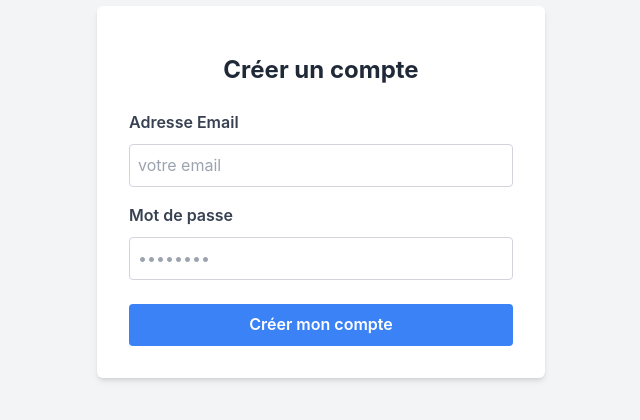
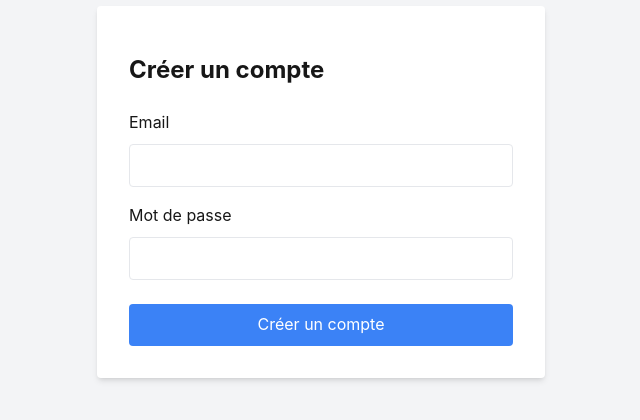
Before and after one commit to Ksper94/my-football, a Next.js app: page /signup in a window 1280 px wide. Shown: the part 208-628 px from the top of the page, without its empty margins (319-959 px from the left). Built offline with nearby package versions, Linux system fonts and the light colour scheme; no server answers.

Commit message:
Message décrivant vos modifications

```diff
--- a/context/AuthContext.js
+++ b/context/AuthContext.js
@@ -1,6 +1,4 @@
-// context/AuthContext.js
-import React, { createContext, useState, useEffect, useContext, useCallback, useMemo } from 'react';
-import PropTypes from 'prop-types';
+import React, { createContext, useContext, useState, useEffect, useCallback, useMemo } from 'react';
 import { supabase } from '../utils/supabaseClient';
 
 const AuthContext = createContext();
@@ -11,67 +9,81 @@ export const AuthProvider = ({ children }) => {
   const [authError, setAuthError] = useState(null);
 
   useEffect(() => {
-    let mounted = true;
-
     const getSession = async () => {
-      try {
-        const { data, error } = await supabase.auth.getSession();
+      const { data: session, error } = await supabase.auth.getSession();
       if (error) {
-          console.error('Error getting session:', error);
+        console.error('Error fetching session:', error);
         setAuthError(error);
+      } else {
+        setUser(session?.user || null);
       }
-        if (mounted) {
-          setUser(data.session?.user || null);
       setLoading(false);
-        }
-      } catch (err) {
-        console.error('Unexpected error getting session:', err);
-        if (mounted) setLoading(false);
-      }
     };
 
     getSession();
 
-    const { data: authListener } = supabase.auth.onAuthStateChange((_event, session) => {
+    const { data: subscription } = supabase.auth.onAuthStateChange((_event, session) => {
       setUser(session?.user || null);
     });
 
-    return () => {
-      mounted = false;
-      authListener?.subscription?.unsubscribe();
-    };
+    return () => subscription.unsubscribe();
+  }, []);
+
+  const signUp = useCallback(async (email, password) => {
+    try {
+      const { data, error } = await supabase.auth.signUp({ email, password });
+      if (error) {
+        console.error('Erreur lors de la création du compte:', error.message);
+        throw error;
+      }
+      console.log('Utilisateur créé avec succès:', data.user);
+      return data.user;
+    } catch (err) {
+      console.error('Erreur inattendue lors de l\'inscription:', err.message);
+      throw err;
+    }
+  }, []);
+
+  const signIn = useCallback(async (email, password) => {
+    try {
+      const { data, error } = await supabase.auth.signInWithPassword({ email, password });
+      if (error) {
+        console.error('Erreur lors de la connexion:', error.message);
+        throw error;
+      }
+      console.log('Connexion réussie:', data.user);
+      return data.user;
+    } catch (err) {
+      console.error('Erreur inattendue lors de la connexion:', err.message);
+      throw err;
+    }
   }, []);
 
   const signOut = useCallback(async () => {
     try {
       const { error } = await supabase.auth.signOut();
       if (error) {
-        console.error('Error during sign out:', error.message);
-        setAuthError(error);
-      } else {
-        setUser(null); // Réinitialise l'utilisateur
-        console.log('User signed out successfully');
+        console.error('Erreur lors de la déconnexion:', error.message);
+        throw error;
       }
+      setUser(null);
+      console.log('Déconnexion réussie');
     } catch (err) {
-      console.error('Unexpected error during sign out:', err);
+      console.error('Erreur inattendue lors de la déconnexion:', err.message);
+      throw err;
     }
   }, []);
 
-  const value = useMemo(
-    () => ({
+  const value = useMemo(() => ({
     user,
     loading,
     authError,
+    signUp,
+    signIn,
     signOut,
-    }),
-    [user, loading, authError, signOut]
-  );
+  }), [user, loading, authError, signUp, signIn, signOut]);
 
   return <AuthContext.Provider value={value}>{children}</AuthContext.Provider>;
-};
-
-AuthProvider.propTypes = {
-  children: PropTypes.node.isRequired,
 };
 
 export const useAuth = () => {
--- a/pages/signup.js
+++ b/pages/signup.js
@@ -1,67 +1,57 @@
-// pages/signup.js
-import { useState } from 'react'
-import { useAuth } from '../context/AuthContext'
+import { useState } from 'react';
+import { useAuth } from '../context/AuthContext';
 
 export default function SignUpPage() {
-  const [email, setEmail] = useState('')
-  const [password, setPassword] = useState('')
-  const [errorMsg, setErrorMsg] = useState('')
-  const [successMsg, setSuccessMsg] = useState('')
-  const { signUp } = useAuth() // Assurez-vous que signUp est correctement défini dans AuthContext
+  const [email, setEmail] = useState('');
+  const [password, setPassword] = useState('');
+  const [error, setError] = useState('');
+  const [success, setSuccess] = useState('');
+  const { signUp } = useAuth();
 
   const handleSignUp = async () => {
-    setErrorMsg('')
-    setSuccessMsg('')
+    setError('');
+    setSuccess('');
 
     if (!email || !password) {
-      setErrorMsg("Veuillez renseigner un email et un mot de passe.")
-      return
+      setError('Veuillez renseigner un email et un mot de passe.');
+      return;
     }
 
     try {
-      await signUp(email, password)
-      setSuccessMsg("Un email de confirmation vous a été envoyé. Veuillez confirmer votre adresse avant de vous connecter.")
-    } catch (error) {
-      console.error('Erreur lors de l\'inscription :', error)
-      setErrorMsg(error.message || "Une erreur est survenue lors de l'inscription.")
+      await signUp(email, password);
+      setSuccess('Un email de confirmation vous a été envoyé. Veuillez vérifier votre boîte de réception.');
+    } catch (err) {
+      setError(err.message || 'Une erreur est survenue lors de l\'inscription.');
     }
-  }
+  };
 
   return (
-    <div className="min-h-screen bg-gray-100 flex items-center justify-center p-4">
-      <div className="bg-white rounded-md shadow-md p-8 max-w-md w-full">
-        <h1 className="text-2xl font-bold mb-6 text-center text-gray-800">Créer un compte</h1>
-
-        {errorMsg && <div className="bg-red-100 border border-red-400 text-red-700 p-3 rounded mb-4">{errorMsg}</div>}
-        {successMsg && <div className="bg-green-100 border border-green-400 text-green-700 p-3 rounded mb-4">{successMsg}</div>}
-
-        <label className="block mb-2 font-semibold text-gray-700" htmlFor="email">Adresse Email</label>
+    <div className="min-h-screen flex items-center justify-center bg-gray-100">
+      <div className="bg-white p-8 rounded shadow-md w-full max-w-md">
+        <h1 className="text-2xl font-bold mb-6">Créer un compte</h1>
+        {error && <p className="text-red-500 mb-4">{error}</p>}
+        {success && <p className="text-green-500 mb-4">{success}</p>}
+        <label className="block mb-2">Email</label>
         <input
           type="email"
-          id="email"
-          className="w-full border border-gray-300 rounded p-2 mb-4 focus:outline-none focus:border-blue-500"
-          placeholder="votre email"
           value={email}
           onChange={(e) => setEmail(e.target.value)}
+          className="w-full p-2 mb-4 border rounded"
         />
-
-        <label className="block mb-2 font-semibold text-gray-700" htmlFor="password">Mot de passe</label>
+        <label className="block mb-2">Mot de passe</label>
         <input
           type="password"
-          id="password"
-          className="w-full border border-gray-300 rounded p-2 mb-6 focus:outline-none focus:border-blue-500"
-          placeholder="••••••••"
           value={password}
           onChange={(e) => setPassword(e.target.value)}
+          className="w-full p-2 mb-6 border rounded"
         />
-
         <button
           onClick={handleSignUp}
-          className="w-full py-2 px-4 rounded text-white font-semibold bg-blue-500 hover:bg-blue-600 transition-colors"
+          className="w-full bg-blue-500 text-white py-2 rounded hover:bg-blue-600"
         >
-          Créer mon compte
+          Créer un compte
         </button>
       </div>
     </div>
-  )
+  );
 }
```
Lines whose indentation alone changed are shown as unchanged.
